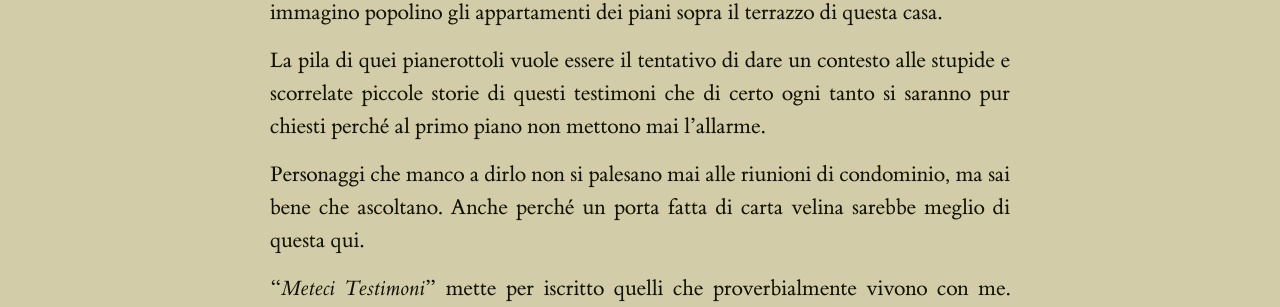
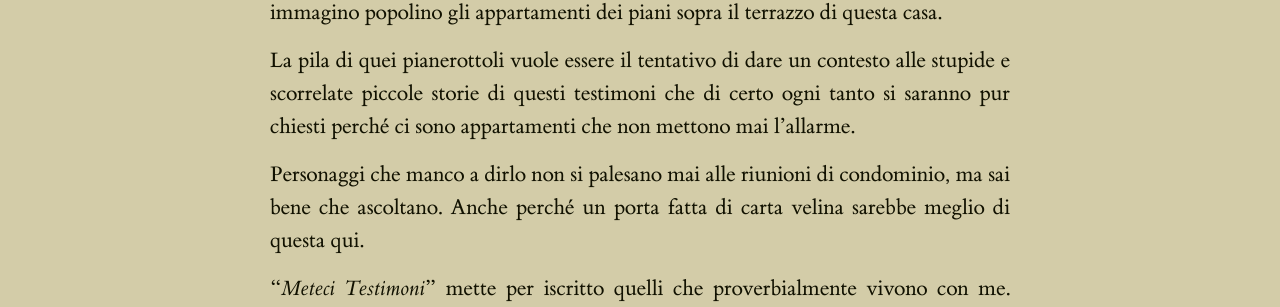
Before and after one commit to LorMolf/LorMolf.github.io, a Jekyll site: the page built from index.md, in a window 1280 px wide. Shown: the part 285-592 px from the top of the page. Built offline with Jekyll 4.4.1, drawn with Linux system fonts in a browser that asks for light colours; nearby versions of some CDN libraries.

Commit message:
some notes

```diff
--- a/index.md
+++ b/index.md
@@ -10,7 +10,7 @@ Se l'inerzia rimanente è quantomeno superiore a quella che hanno le pagine dei
 </span> -->
 
 
-La pila di quei pianerottoli vuole essere il tentativo di dare un contesto alle stupide e scorrelate piccole storie di questi testimoni che di certo ogni tanto si saranno pur chiesti perché al primo piano non mettono mai l'allarme.
+La pila di quei pianerottoli vuole essere il tentativo di dare un contesto alle stupide e scorrelate piccole storie di questi testimoni che di certo ogni tanto si saranno pur chiesti perché ci sono appartamenti che non mettono mai l'allarme.
 
 Personaggi che manco a dirlo non si palesano mai alle riunioni di condominio, ma sai bene che ascoltano. Anche perché un porta fatta di carta velina sarebbe meglio di questa qui.
 
```
Also changed, not shown: _posts/2023-02-07-metafore.md (+13 -2 lines), about.md (+1 -1 lines).
